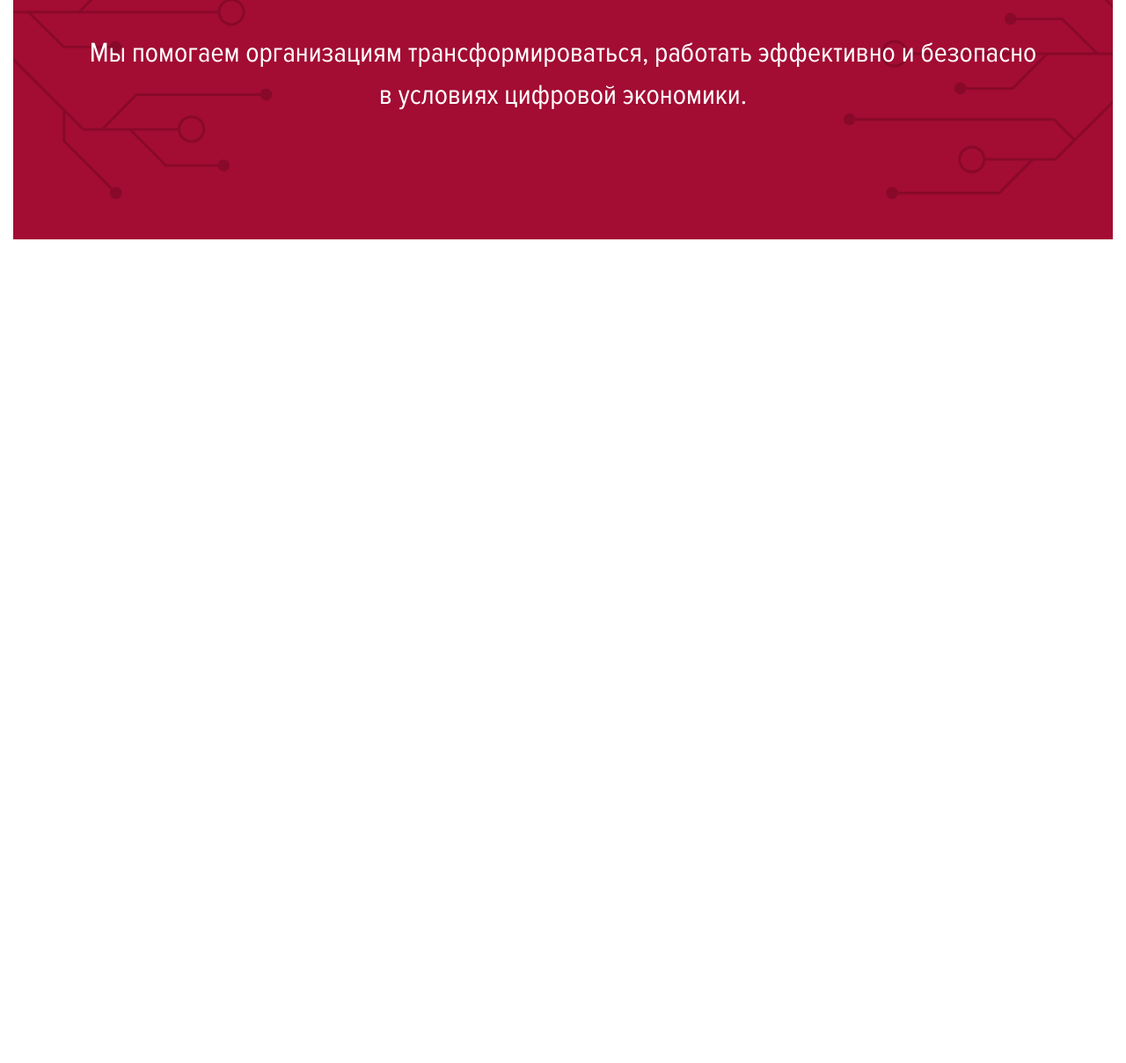
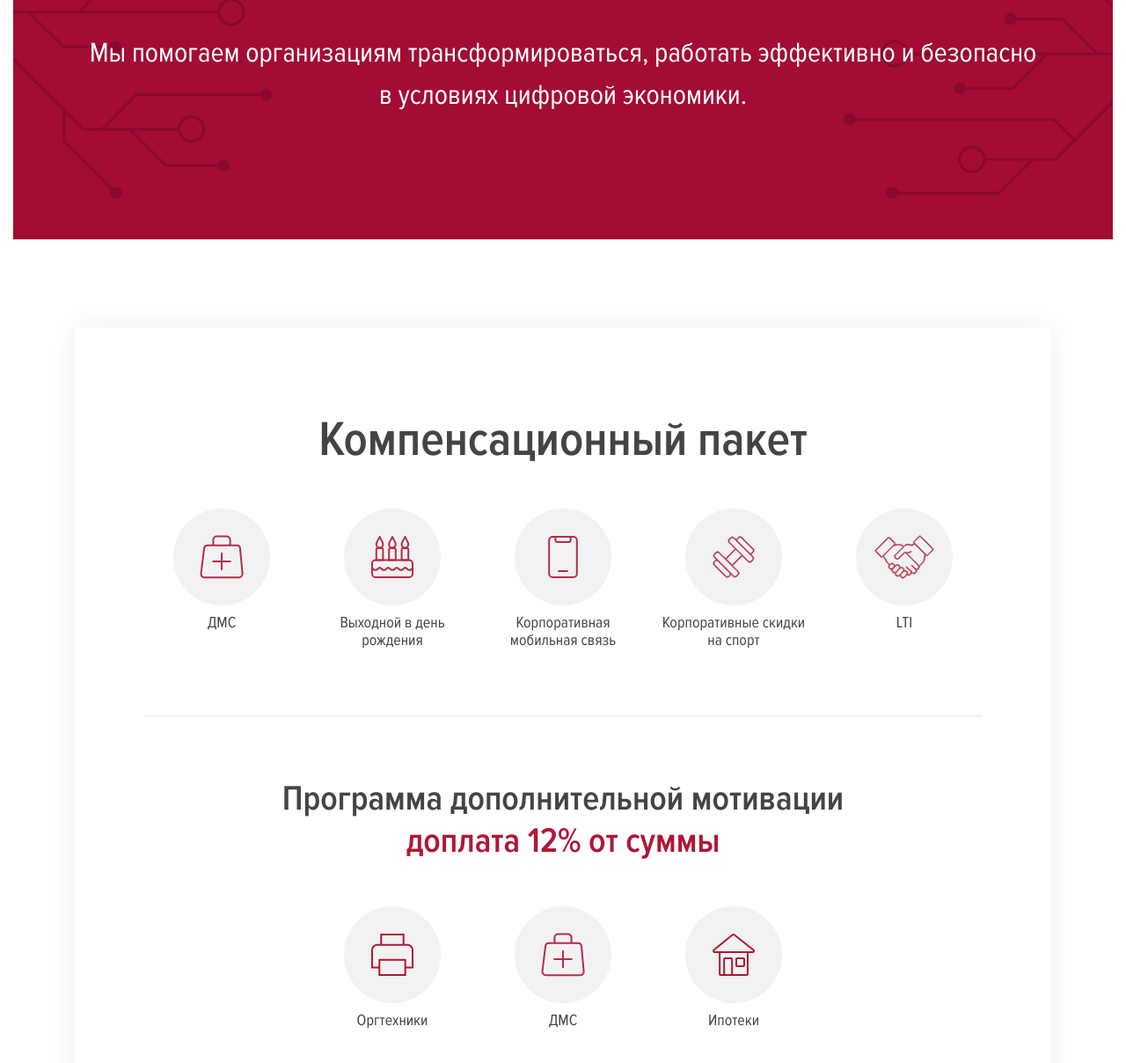
Before and after one commit to edembl4m/Softline_landing_page, a website built with webpack: page src/index.html in a window 1280 px wide. Shown: the part 1741-2949 px from the top of the page at 88% size. Before the commit the page ends 2013 px from the top, so only its background shows below. Built offline with nearby package versions, Linux system fonts and the light colour scheme.

Commit message:
benefits raw

```diff
--- a/src/index.html
+++ b/src/index.html
@@ -62,6 +62,49 @@
             <h2 class="mission__title title-2">Миссия Softline</h2>
             <p class="mission__text">Мы помогаем организациям трансформироваться, работать эффективно и безопасно в условиях цифровой экономики.</p>
         </section>
+        <section class="benefits">
+            <div class="benefits__wrapper">
+                <h2 class="benefits__title title-2">Компенсационный пакет</h2>
+                <ul class="benefits__list">
+                    <li class="benefits__list-item">
+                        <div class="benefits__icon"></div>
+                        <span class="benefits__label">ДМС</span>
+                    </li>
+                    <li class="benefits__list-item">
+                        <div class="benefits__icon"></div>
+                        <span class="benefits__label">Выходной в день рождения</span>
+                    </li>
+                    <li class="benefits__list-item">
+                        <div class="benefits__icon"></div>
+                        <span class="benefits__label">Корпоративная мобильная связь</span>
+                    </li>
+                    <li class="benefits__list-item">
+                        <div class="benefits__icon"></div>
+                        <span class="benefits__label">Корпоративные скидки на спорт</span>
+                    </li>
+                    <li class="benefits__list-item">
+                        <div class="benefits__icon"></div>
+                        <span class="benefits__label">LTI</span>
+                    </li>
+                </ul>
+                <hr class="benefits__dividing-line">
+                <h3 class="benefits__subtitle">Программа дополнительной мотивации <span class="benefits__subtitle-red">доплата 12% от суммы<span></h3>
+                <ul class="benefits__list second">
+                    <li class="benefits__list-item">
+                        <div class="benefits__icon"></div>
+                        <span class="benefits__label">Оргтехники</span>
+                    </li>
+                    <li class="benefits__list-item">
+                        <div class="benefits__icon"></div>
+                        <span class="benefits__label">ДМС</span>
+                    </li>
+                    <li class="benefits__list-item">
+                        <div class="benefits__icon"></div>
+                        <span class="benefits__label">Ипотеки</span>
+                    </li>
+                </ul>
+            </div>
+        </section>
     </main>
 </body>
 </html>
--- a/src/index.scss
+++ b/src/index.scss
@@ -5,4 +5,5 @@
 @import 'style/main-banner';
 @import 'style/aboutCompany';
 @import 'style/statistics';
-@import 'style/mission'
+@import 'style/mission';
+@import 'style/benefits';
--- /dev/null
+++ b/src/style/_benefits.scss
@@ -0,0 +1,97 @@
+.benefits {
+    padding: 100px 0px 100px 0px;
+    display: flex;
+    justify-content: center;
+
+    &__wrapper {
+        padding: 100px 78px 100px 78px;
+        box-shadow: 0px 0px 32px 0px rgba(0,0,0,0.08);
+        display: flex;
+        flex-direction: column;
+        align-items: center;
+    }
+
+    &__title {
+        margin-bottom: 50px;
+    }
+
+    &__list {
+        display: flex;
+        gap: 25px 16px;
+        justify-content: center;
+        flex-wrap: wrap;
+
+        &-item {
+            display: flex;
+            flex-direction: column;
+            align-items: center;
+            width: 178px;
+            text-align: center;
+            gap: 10px;
+
+            &:nth-child(1) .benefits__icon {
+                background: #F2F2F2 url('img/icon1.svg') center no-repeat;
+            }
+
+            &:nth-child(2) .benefits__icon {
+                background: #F2F2F2 url('img/icon2.svg') center no-repeat;
+            }
+
+            &:nth-child(3) .benefits__icon {
+                background: #F2F2F2 url('img/icon3.svg') center no-repeat;
+            }
+
+            &:nth-child(4) .benefits__icon {
+                background: #F2F2F2 url('img/icon4.svg') center no-repeat;
+            }
+
+            &:nth-child(5) .benefits__icon {
+                background: #F2F2F2 url('img/icon5.svg') center no-repeat;
+            }
+        }
+    }
+
+
+    &__icon {
+        height: 110px;
+        width: 110px;
+        border-radius: 50%;
+    }
+
+    &__label {
+        font-size: 18px;
+        line-height: 19.8px;
+    }
+
+    &__subtitle {
+        font-size: 40px;
+        line-height: 48px;
+        max-width: 639px;
+        text-align: center;
+        margin-bottom: 50px;
+
+        &-red {
+            color: $customRed;
+        }
+    }
+
+    &__dividing-line {
+        height: 1px;
+        width: 100%;
+        border: none;
+        background-color: #E5E5E5;
+        margin: 75px 0px 70px 0px;
+    }
+
+    .second {
+        .benefits__list-item:nth-child(1) .benefits__icon {
+            background: #F2F2F2 url('img/icon6.svg') center no-repeat;
+        }
+        .benefits__list-item:nth-child(2) .benefits__icon {
+            background: #F2F2F2 url('img/icon1.svg') center no-repeat;
+        }
+        .benefits__list-item:nth-child(3) .benefits__icon {
+            background: #F2F2F2 url('img/icon7.svg') center no-repeat;
+        }
+    }
+}
```
Also changed, not shown: src/img/icon1.svg (added), src/img/icon2.svg (added), src/img/icon3.svg (added), src/img/icon4.svg (added), src/img/icon5.svg (added), src/img/icon6.svg (added), src/img/icon7.svg (added).
